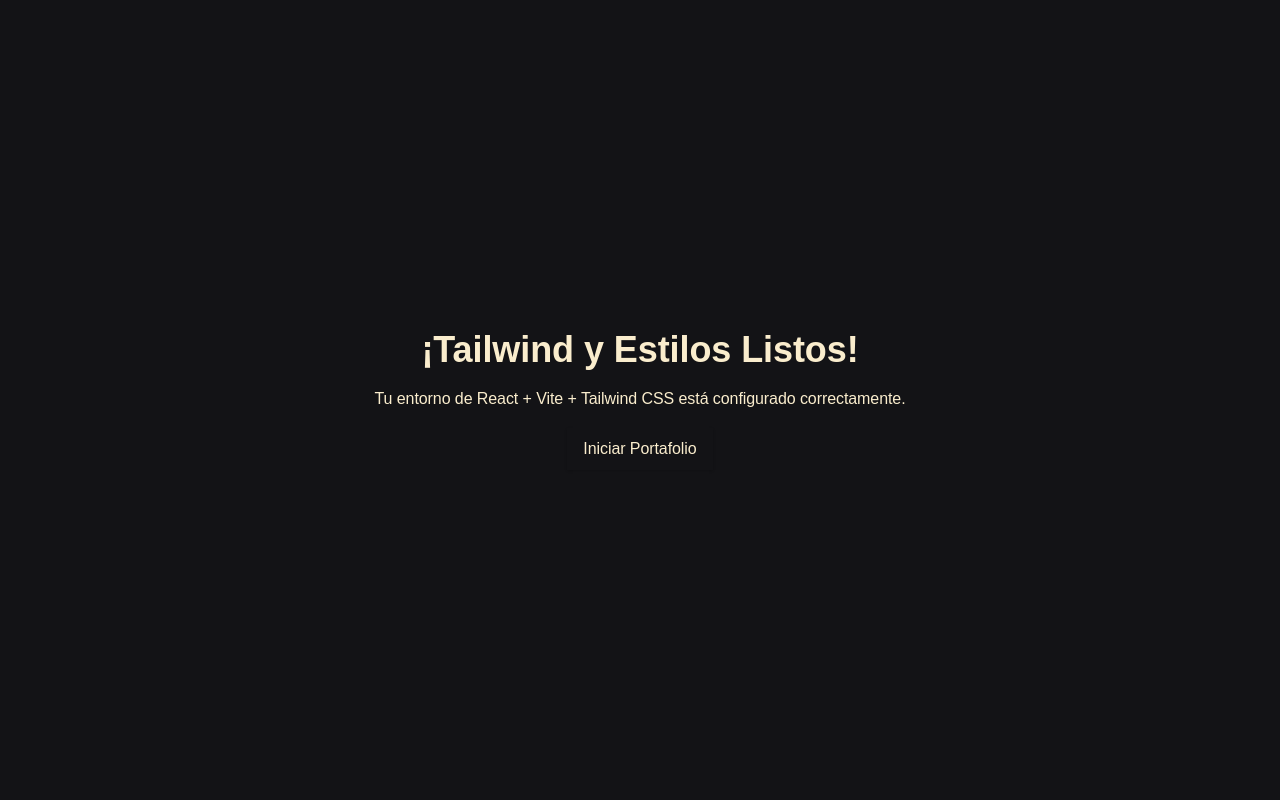
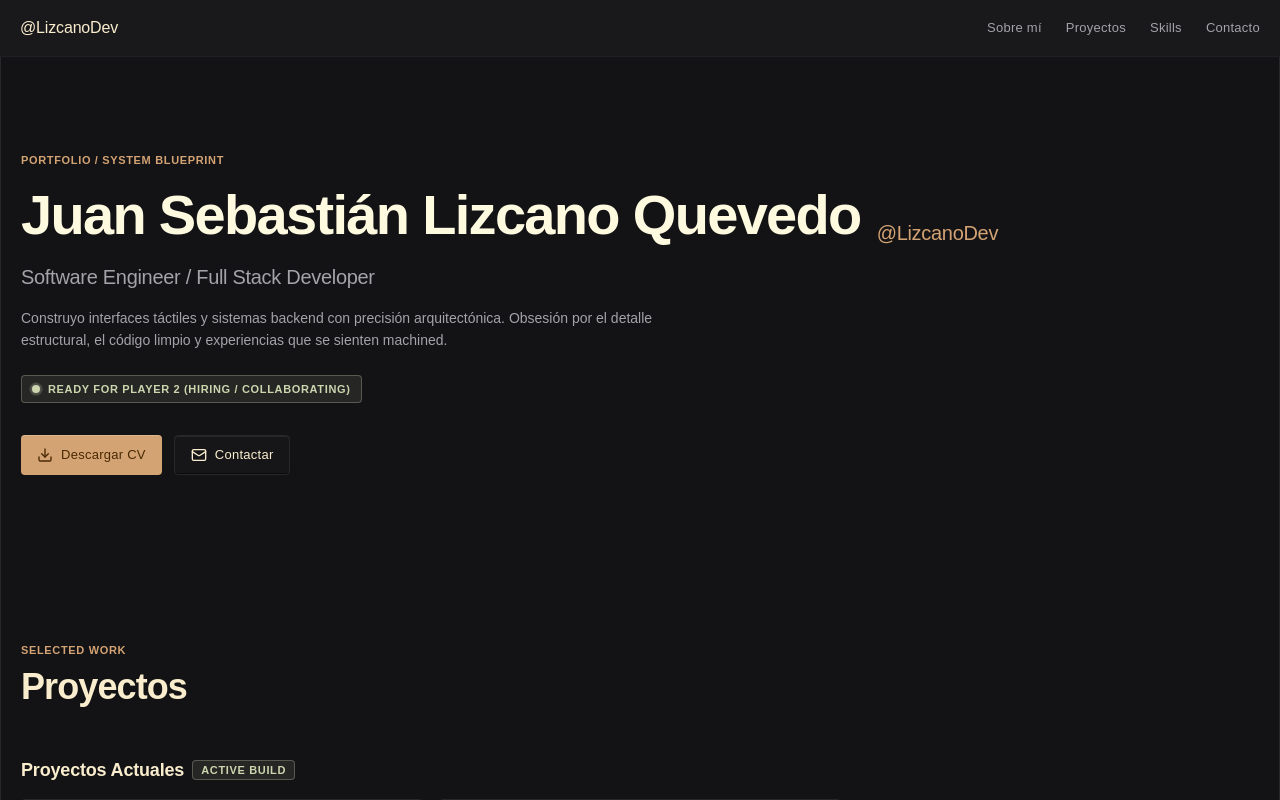
Before and after one commit to GORENTFUC/GORENTFUC.github.io, a React (Vite) app: page / in a window 1280 px wide. Shown: the top 800 px of the page. Built offline with nearby package versions, Linux system fonts and the light colour scheme.

Commit message:
feat(app): compose portfolio page layout

```diff
--- a/src/App.tsx
+++ b/src/App.tsx
@@ -1,11 +1,41 @@
+import { Navbar } from "@/components/Navbar"
+import { Hero } from "@/components/Hero"
+import { Projects } from "@/components/Projects"
+import { SkillsInventory } from "@/components/SkillsInventory"
+import { GithubPanel } from "@/components/GithubPanel"
+import { Contact } from "@/components/Contact"
+import { Footer } from "@/components/Footer"
+
 export default function App() {
   return (
-    <div className="min-h-screen bg-background text-foreground flex flex-col items-center justify-center p-6 space-y-4">
-      <h1 className="text-4xl font-bold text-accent">¡Tailwind y Estilos Listos!</h1>
-      <p className="text-muted-foreground">Tu entorno de React + Vite + Tailwind CSS está configurado correctamente.</p>
-      <button className="px-4 py-2 bg-primary text-primary-foreground rounded-md shadow hover:opacity-90 transition">
-        Iniciar Portafolio
-      </button>
+    <div
+      className="min-h-svh"
+      style={{ backgroundColor: "var(--color-background)", color: "var(--color-text-primary)" }}
+    >
+      <a
+        href="#sobre-mi"
+        className="sr-only focus:not-sr-only focus:absolute focus:left-4 focus:top-4 focus:z-[60] focus:px-3 focus:py-2"
+        style={{
+          backgroundColor: "var(--color-architectural-ochre)",
+          color: "var(--color-on-primary)",
+          borderRadius: "var(--radius-default)",
+        }}
+      >
+        Saltar al contenido
+      </a>
+
+      <Navbar />
+
+      <div className="shell-frame mx-auto" style={{ maxWidth: "var(--max-content-width)" }}>
+        <main>
+          <Hero />
+          <Projects />
+          <SkillsInventory />
+          <GithubPanel />
+          <Contact />
+        </main>
+        <Footer />
+      </div>
     </div>
   )
 }
```
